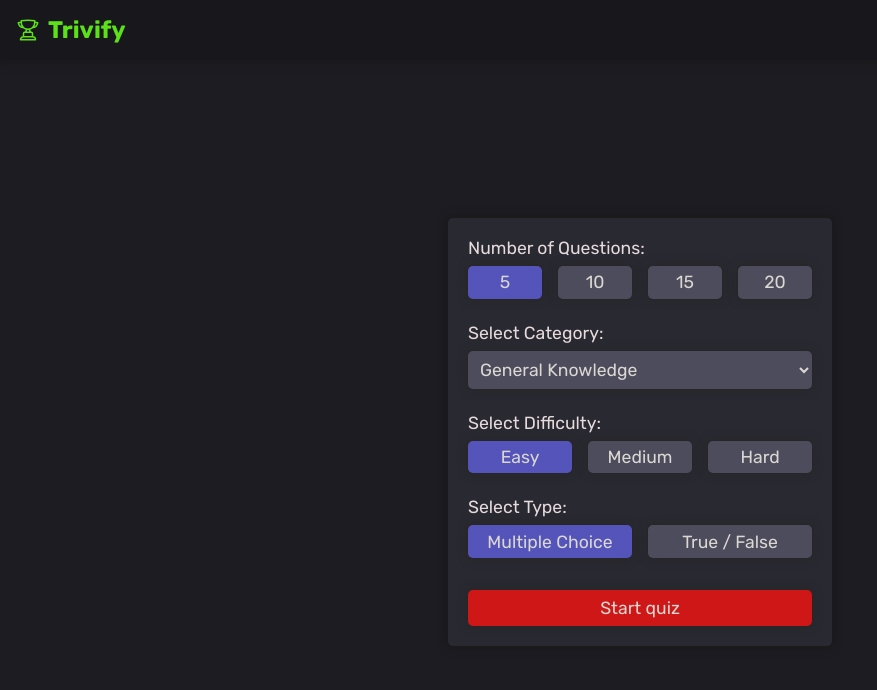
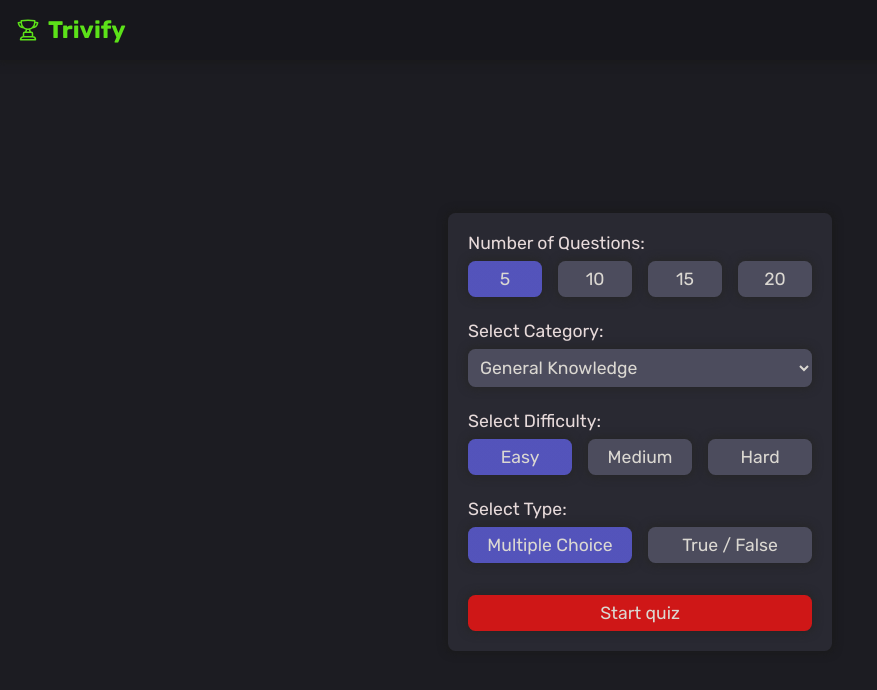
Before and after one commit to tariqs26/neuro, a React (Vite) app: page / in a window 1280 px wide. Shown: the top 690 px of the page, without its empty margins (0-877 px from the left). Built offline with nearby package versions, Linux system fonts and the light colour scheme.

Commit message:
increase form input padding and border radius

```diff
--- a/src/components/Form/Form.css
+++ b/src/components/Form/Form.css
@@ -5,7 +5,7 @@ form {
   font-size: 1.1rem;
   background-color: var(--alt-bg);
   box-shadow: 0 0 0.5rem 0.1rem var(--outline);
-  border-radius: 5px;
+  border-radius: 7.5px;
   display: grid;
   place-items: center;
   gap: 1.5rem;
@@ -37,7 +37,7 @@ label {
   background-color: var(--inp-bg);
   box-shadow: 0 0 0.5rem 0.1rem var(--inp-outline);
   border: none;
-  border-radius: 5px;
+  border-radius: 7.5px;
   font-size: inherit;
   margin-top: 0.5rem;
   padding: 0.5rem;
@@ -59,7 +59,7 @@ input[type='submit']:hover {
 }
 
 .opt-group option {
-  padding: 0.4rem 0.8rem;
+  padding: 0.5rem 1rem;
   background-repeat: no-repeat;
   background-size: 100% 0;
   background-image: linear-gradient(to bottom, var(--active-bg) 100%, transparent 0%);
```
